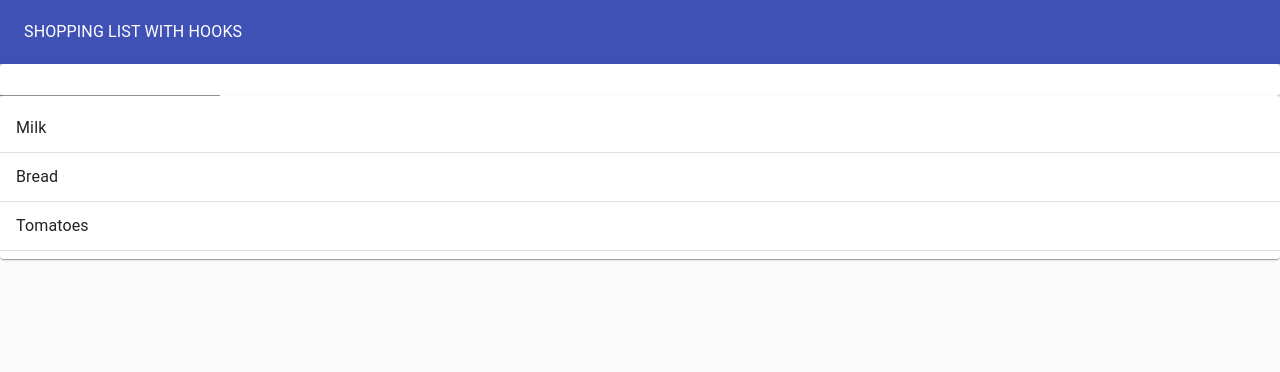
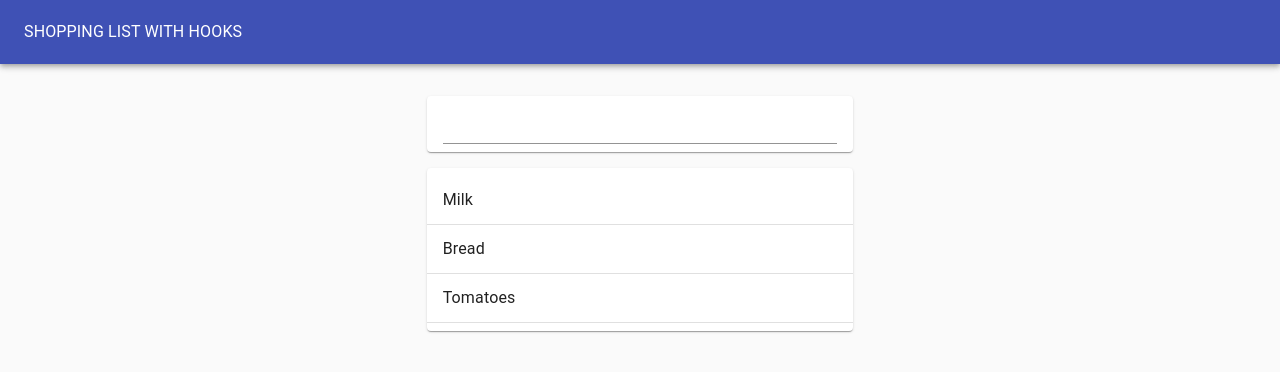
Before and after one commit to zsorosz/shopping-app, a React (Create React App) app: page / in a window 1280 px wide. Shown: the top 372 px of the page. Built offline with nearby package versions, Linux system fonts and the light colour scheme.

Commit message:
Add Grid and styles to ShoppingApp and ShoppingForm

```diff
--- a/src/ShoppingApp.js
+++ b/src/ShoppingApp.js
@@ -35,8 +35,12 @@
                     </Typography>
                 </Toolbar>
             </AppBar>
-            <ShoppingForm addItem={addItem} />
-            <ShoppingList items={items} />
+            <Grid container justify="center" style={{marginTop: "1rem"}}>
+                <Grid item xs={11} md={8} lg={4}>
+                    <ShoppingForm addItem={addItem} />
+                    <ShoppingList items={items} />
+                </Grid>
+            </Grid>
         </Paper>
     )
 }
--- a/src/ShoppingForm.js
+++ b/src/ShoppingForm.js
@@ -6,14 +6,20 @@
 function ShoppingForm({addItem}){
     const [value, handleChange, reset] = useInputState("");
     return(
-        <Paper>
+        <Paper style={{margin: "1rem 0", padding: "0 1rem"}}>
             <form
                 onSubmit={e => {
                     e.preventDefault();
                     addItem(value);
                     reset();
             }}>
-                <TextField value={value} onChange={handleChange} />
+                <TextField
+                    value={value}
+                    onChange={handleChange}
+                    margin="normal"
+                    lebel="Add New Item"
+                    fullWidth
+                />
             </form>
         </Paper>
     )
```
